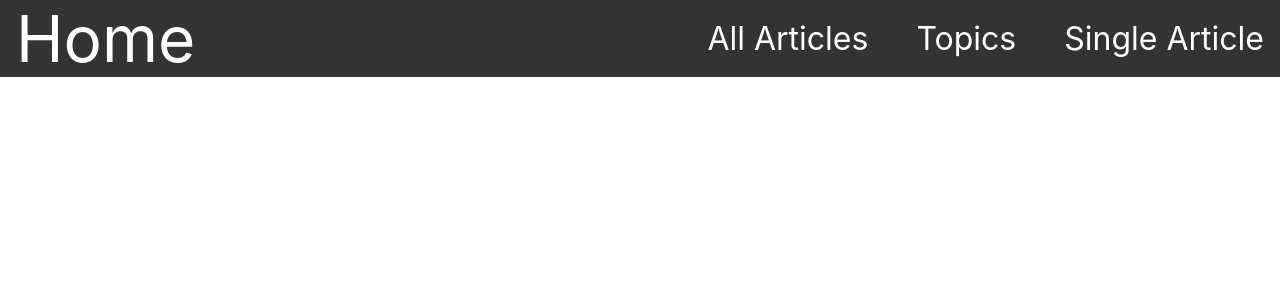
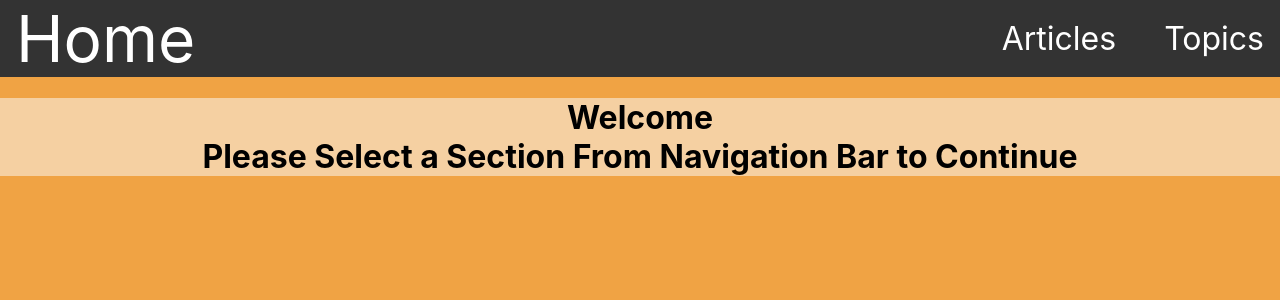
Before and after one commit to SoheylNabati/fe-nc-news, a React (Create React App) app: page /home in a window 1280 px wide. Shown: the top 300 px of the page. Built offline with nearby package versions, Linux system fonts and the light colour scheme.

Commit message:
added pages and components to get all articles

```diff
--- a/package.json
+++ b/package.json
@@ -6,7 +6,9 @@
     "@testing-library/jest-dom": "^5.16.5",
     "@testing-library/react": "^13.4.0",
     "@testing-library/user-event": "^13.5.0",
+    "axios": "^1.1.3",
     "react": "^18.2.0",
+    "react-create-context": "^1.0.2",
     "react-dom": "^18.2.0",
     "react-router-dom": "^6.4.2",
     "react-scripts": "5.0.1",
--- a/src/App.js
+++ b/src/App.js
@@ -2,13 +2,15 @@ import "./App.css";
 import { Routes, Route } from "react-router-dom";
 import NavBar from "./components/NavBar";
 import HomePage from "./pages/HomePage";
+import ArticlesPage from "./pages/ArticlesPage";
 
 function App() {
   return (
     <div className="App">
       <NavBar />
       <Routes>
-        <Route path="/" element={HomePage} />
+        <Route path="/home" element={<HomePage />} />
+        <Route path="/articles_page" element={<ArticlesPage />} />
       </Routes>
     </div>
   );
--- /dev/null
+++ b/src/api.js
@@ -0,0 +1,11 @@
+import axios from "axios";
+
+const api = axios.create({
+  baseURL: "https://backend-project-ncnews.herokuapp.com/api",
+});
+
+export const getArticles = (topic) => {
+  return api.get("/articles").then((res) => {
+    return res.data;
+  });
+};
--- a/src/components/AllArticles.jsx
+++ b/src/components/AllArticles.jsx
@@ -1,5 +1,12 @@
 import React from "react";
+import ArticleCard from "./ArticleCard";
 
-export default function AllArticles() {
-  return <div>AllArticles</div>;
+export default function AllArticles({ existingArticles }) {
+  return (
+    <div>
+      {existingArticles.map((article) => {
+        return <ArticleCard key={article.article_id} article={article} />;
+      })}
+    </div>
+  );
 }
--- a/src/components/ArticleCard.jsx
+++ b/src/components/ArticleCard.jsx
@@ -1,5 +1,13 @@
 import React from "react";
 
-export default function ArticleCard() {
-  return <div>ArticleCard</div>;
+export default function ArticleCard({ article }) {
+  return (
+    <div>
+      <h3>Title: {article.title}</h3>
+      <h4>Topic: {article.topic}</h4>
+      <h4>Author: {article.author}</h4>
+      <p>Votes: {article.votes}</p>
+      <br />
+    </div>
+  );
 }
--- a/src/components/Header.jsx
+++ b/src/components/Header.jsx
@@ -1,5 +1,11 @@
 import React from "react";
+import "./style/Header.css";
 
 export default function Header() {
-  return <h1>Welcome To NC News, Select a Section to Continue...</h1>;
+  return (
+    <h1 className="header">
+      Welcome
+      <br /> Please Select a Section From Navigation Bar to Continue
+    </h1>
+  );
 }
--- a/src/components/NavBar.jsx
+++ b/src/components/NavBar.jsx
@@ -5,13 +5,13 @@ import "./style/NavBar.css";
 export default function NavBar() {
   return (
     <nav className="nav-bar">
-      <Link to="/" className="site-logo">
+      <Link to="/home" className="site-logo">
         Home
       </Link>
       <ul>
         <li>
           <Link to="/articles_page" className="nav">
-            All Articles
+            Articles
           </Link>
         </li>
         <li>
@@ -19,11 +19,6 @@ export default function NavBar() {
             Topics
           </Link>
         </li>
-        <li>
-          <Link to="/single_article_page" className="nav">
-            Single Article
-          </Link>
-        </li>
       </ul>
     </nav>
   );
--- /dev/null
+++ b/src/components/style/Header.css
@@ -0,0 +1,4 @@
+.header {
+  background-color: rgb(245, 208, 162);
+  text-align: center;
+}
--- /dev/null
+++ b/src/context/ArticlesContext.jsx
@@ -0,0 +1,3 @@
+import React from "react";
+
+export const ArticlesContext = React.createContext();
--- a/src/index.css
+++ b/src/index.css
@@ -1,13 +1,14 @@
 body {
   margin: 0;
-  font-family: -apple-system, BlinkMacSystemFont, 'Segoe UI', 'Roboto', 'Oxygen',
-    'Ubuntu', 'Cantarell', 'Fira Sans', 'Droid Sans', 'Helvetica Neue',
+  font-family: -apple-system, BlinkMacSystemFont, "Segoe UI", "Roboto", "Oxygen",
+    "Ubuntu", "Cantarell", "Fira Sans", "Droid Sans", "Helvetica Neue",
     sans-serif;
   -webkit-font-smoothing: antialiased;
   -moz-osx-font-smoothing: grayscale;
+  background-color: rgb(240, 163, 68);
 }
 
 code {
-  font-family: source-code-pro, Menlo, Monaco, Consolas, 'Courier New',
+  font-family: source-code-pro, Menlo, Monaco, Consolas, "Courier New",
     monospace;
 }
--- a/src/pages/ArticleCardPage.jsx
+++ /dev/null
@@ -1,5 +0,0 @@
-import React from "react";
-
-export default function ArticleCardPage() {
-  return <div>ArticleCardPage</div>;
-}
--- a/src/pages/ArticlesPage.jsx
+++ b/src/pages/ArticlesPage.jsx
@@ -1,5 +1,18 @@
-import React from "react";
+import React, { useEffect, useState } from "react";
+import { getArticles } from "../api";
+import AllArticles from "../components/AllArticles";
 
 export default function ArticlesPage() {
-  return <div>ArticlesPage</div>;
+  const [existingArticles, setArticles] = useState([]);
+  const [loading, isLoading] = useState(true);
+
+  useEffect(() => {
+    getArticles().then(({ articles }) => {
+      setArticles(articles);
+      isLoading(false);
+    });
+  }, []);
+
+  if (loading) return <h2>loading...</h2>;
+  return <AllArticles existingArticles={existingArticles} />;
 }
```
Also changed, not shown: 1 other file (tests, documents, lock files or other folders).
